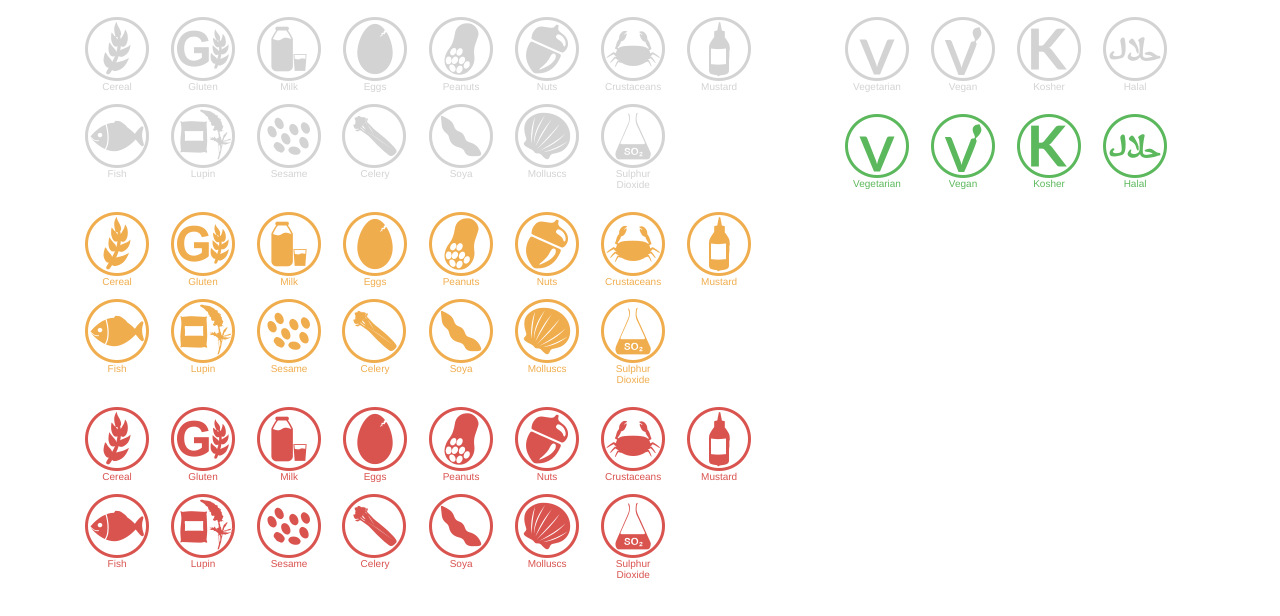
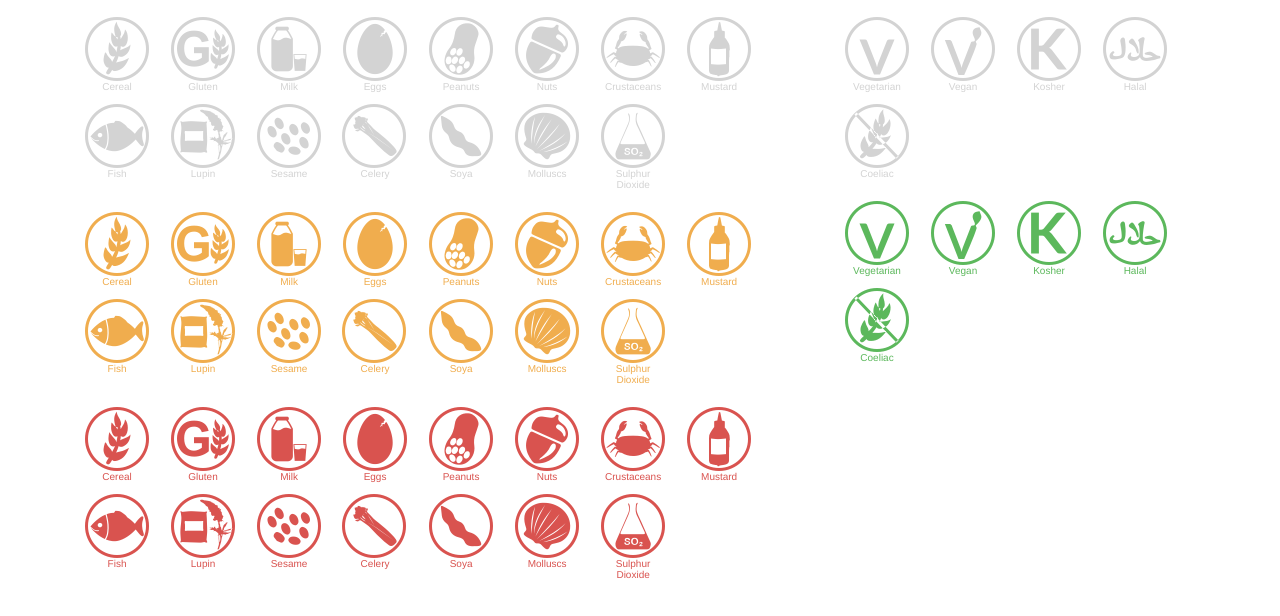
Before and after one commit to Erudus/erudus-icons, a website: page dist/index.html in a window 1280 px wide. Shown: the part 126-742 px from the top of the page. Drawn offline with nearby package versions, Linux system fonts and the light colour scheme.

Commit message:
coeliacs icon

```diff
--- a/dist/css/style.css
+++ b/dist/css/style.css
@@ -185,3 +185,6 @@
 
 .eicon-circle-soya:before {
   content: "\e925"; }
+
+.eicon-coeliac:before {
+    content: "\e926"; }
--- a/dist/index.html
+++ b/dist/index.html
@@ -77,14 +77,18 @@
                 <li class="suitable-level-no"><span class="eicon eicon-circle-vegan"></span><span>Vegan</span></li>
                 <li class="suitable-level-no"><span class="eicon eicon-circle-kosher"></span><span>Kosher</span></li>
                 <li class="suitable-level-no"><span class="eicon eicon-circle-halal"></span><span>Halal</span></li>
-            </ul>
+                <li class="suitable-level-no"><span class="eicon eicon-coeliac"></span><span>Coeliac</span></li>
+
+              </ul>
 
             <ul class="eicon-list ng-scope">
                 <li class="suitable-level-yes"><span class="eicon eicon-circle-vegetarian"></span><span>Vegetarian</span></li>
                 <li class="suitable-level-yes"><span class="eicon eicon-circle-vegan"></span><span>Vegan</span></li>
                 <li class="suitable-level-yes"><span class="eicon eicon-circle-kosher"></span><span>Kosher</span></li>
                 <li class="suitable-level-yes"><span class="eicon eicon-circle-halal"></span><span>Halal</span></li>
-            </ul>
+                <li class="suitable-level-yes"><span class="eicon eicon-coeliac"></span><span>Coeliac</span></li>
+
+              </ul>
       </div>
     </div>
 </body>
--- a/dist/sass/_icons.scss
+++ b/dist/sass/_icons.scss
@@ -240,3 +240,6 @@ $erudus-default : #d3d3d3;
 .eicon-circle-soya:before {
   content: "\e925";
 }
+.eicon-coeliac:before {
+  content: "\e926";
+}
```
Also changed, not shown: dist/fonts/erudus.ttf, dist/fonts/erudus.woff, src/svg/coeliac.svg (added), src/svg_coeliac.svg (added), 3 other files.
